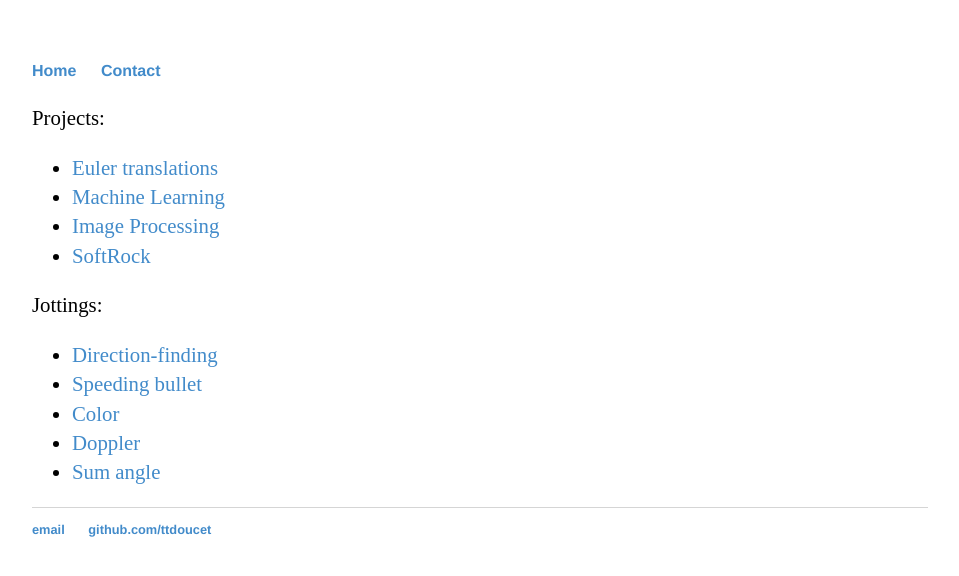
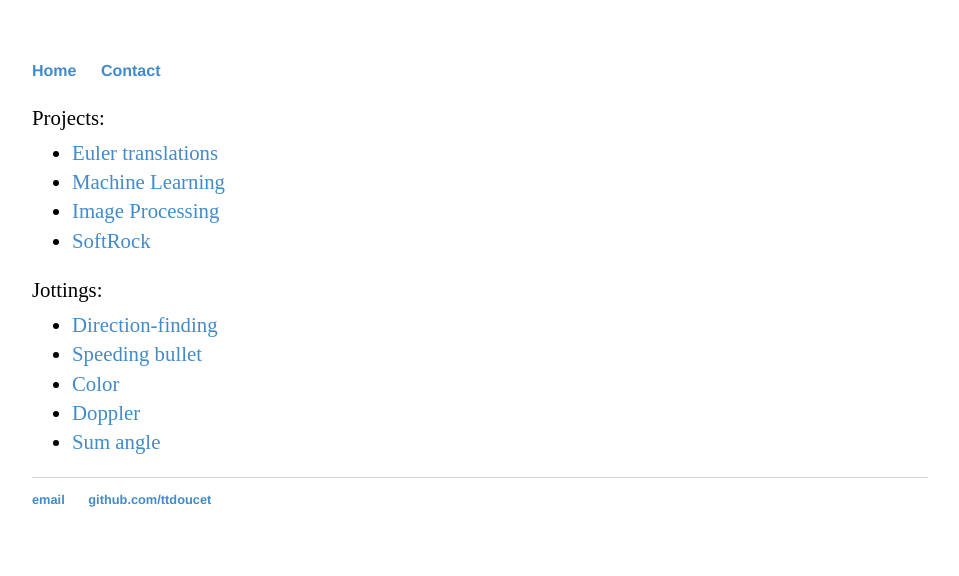
Before and after one commit to ttdoucet/ttdoucet.github.io, a Jekyll site: the page built from index.md, in a window 1280 px wide. Shown: the top 576 px of the page, without its empty margins (160-1119 px from the left). Built offline with Jekyll 4.4.1, drawn with Linux system fonts in a browser that asks for light colours.

Commit message:
Adjusted spacing on main page via css.

```diff
--- a/css/lambent.scss
+++ b/css/lambent.scss
@@ -18,6 +18,9 @@ a:hover { text-decoration: underline; }
 p, ul { font-size: 1.3em; line-height: 1.4em; }
 ul ul { font-size: 100%; }
 
+p + ul { font-size: 1.3em; line-height: 1.4em; margin-top: -15px;}
+
+
 h1, h2, h3, h4 { font-family: 'Helvetica', 'Arial', 'Sans-Serif'; }
 h1 { font-size: 2.0em;  }
 h2 { font-size: 1.7em; }
```
